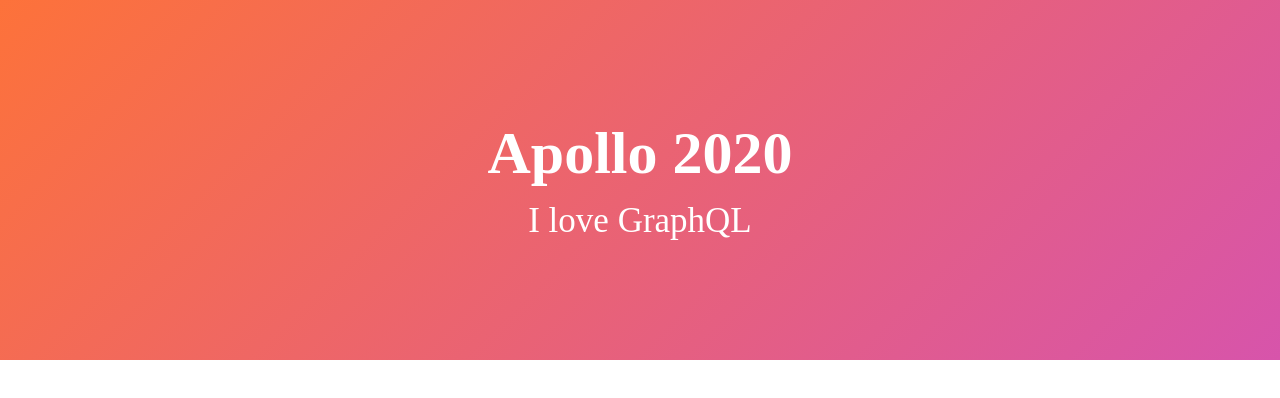
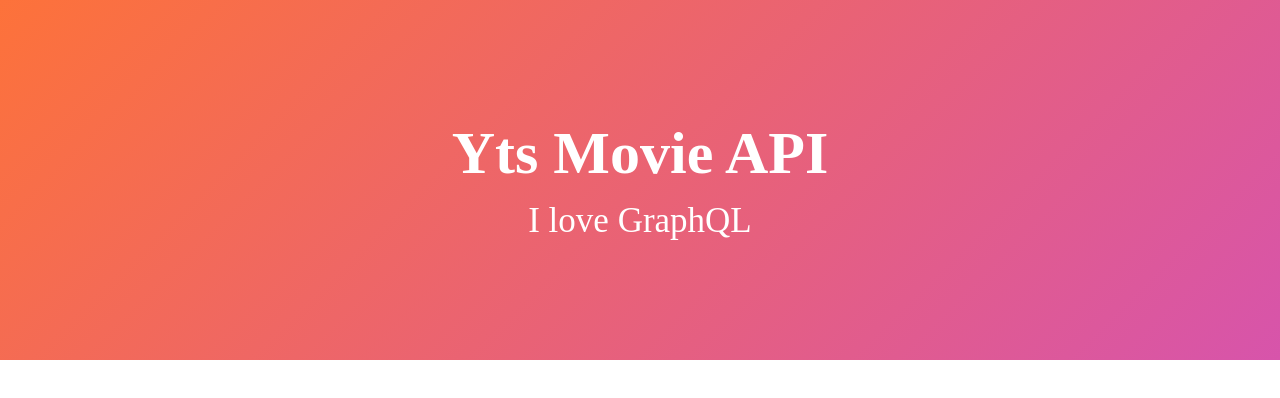
Before and after one commit to ksh-jsx/react_apollo_study, a React (Create React App) app in the folder react-app-apollo/: page / in a window 1280 px wide. Shown: the top 398 px of the page. Built offline with nearby package versions, Linux system fonts and the light colour scheme.

Commit message:
docs: TItle change

```diff
--- a/react-app-apollo/src/routes/Home.js
+++ b/react-app-apollo/src/routes/Home.js
@@ -63,7 +63,7 @@
   return (
     <Container>
       <Header>
-        <Title>Apollo 2020</Title>
+        <Title> Yts Movie API </Title>
         <Subtitle>I love GraphQL</Subtitle>
       </Header>
       {loading && <Loading>Loading...</Loading>}
```
